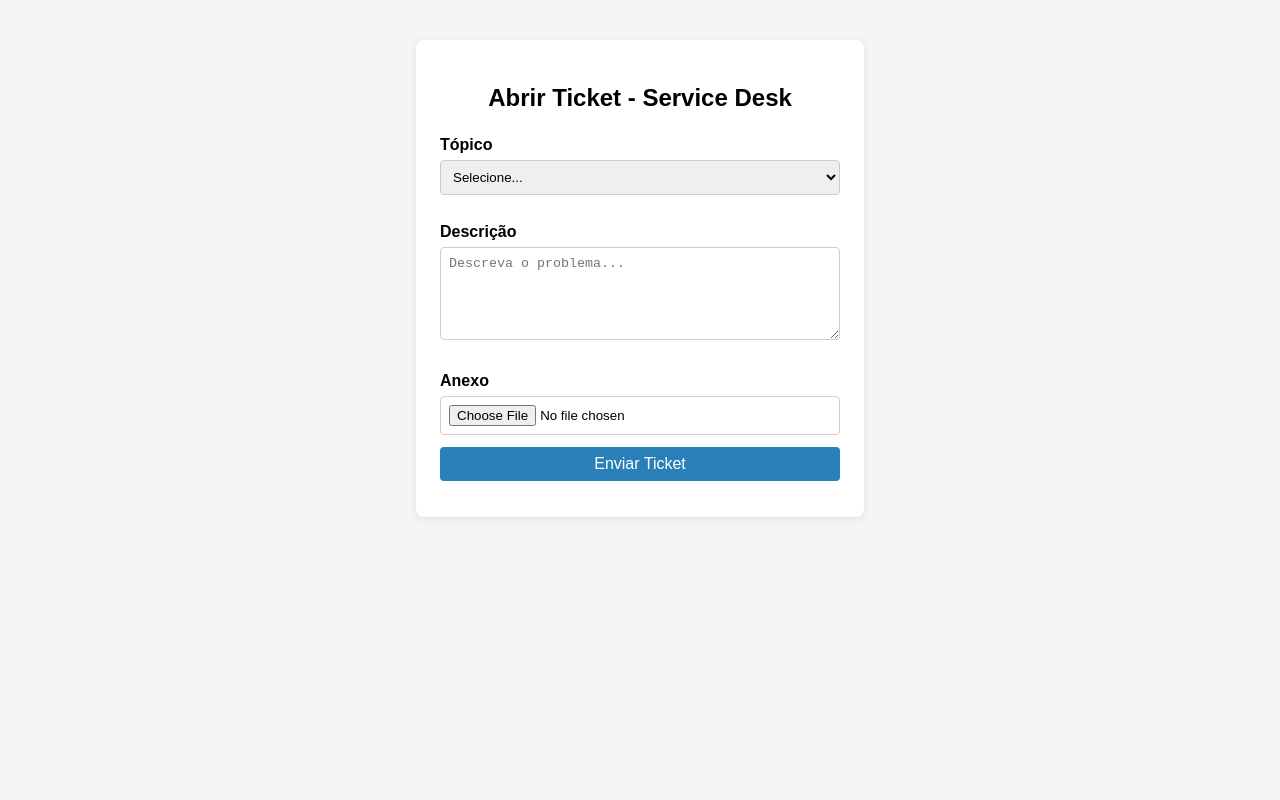
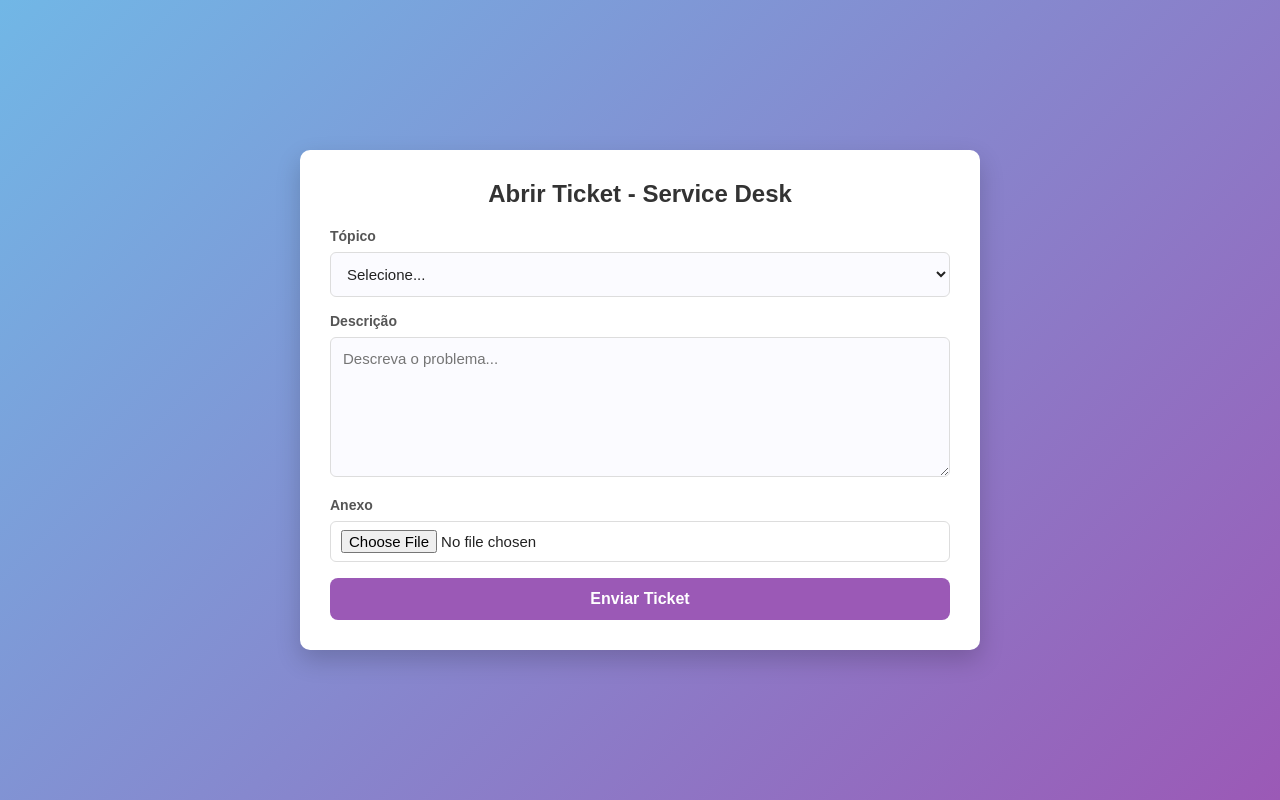
Before and after one commit to LucasAokiP/EAP_service_Desk, a plain HTML site: page chamado.html in a window 1280 px wide. Drawn offline with Linux system fonts and the light colour scheme.

Commit message:
adaptação do chamado.hmtl e adiçao da função quando der click no botão

```diff
--- a/chamado.html
+++ b/chamado.html
@@ -5,71 +5,34 @@
     <meta name="viewport" content="width=device-width, initial-scale=1.0">
     <script src="main.js" defer></script>
     <title>Service Desk</title>
-    <style>
-        body {
-            font-family: Arial, sans-serif;
-            background: #f5f5f5;
-            margin: 0;
-            padding: 0;
-        }
-        .container {
-            max-width: 400px;
-            margin: 40px auto;
-            background: #fff;
-            padding: 24px;
-            border-radius: 8px;
-            box-shadow: 0 2px 8px rgba(0,0,0,0.08);
-        }
-        h2 {
-            text-align: center;
-            margin-bottom: 24px;
-        }
-        label {
-            display: block;
-            margin-top: 16px;
-            margin-bottom: 6px;
-            font-weight: bold;
-        }
-        select, textarea, input[type="file"], button {
-            width: 100%;
-            padding: 8px;
-            margin-bottom: 12px;
-            border-radius: 4px;
-            border: 1px solid #ccc;
-            box-sizing: border-box;
-        }
-        button {
-            background: #2980b9;
-            color: #fff;
-            border: none;
-            cursor: pointer;
-            font-size: 1rem;
-        }
-        button:hover {
-            background: #1f6391;
-        }
-    </style>
+    <link rel="stylesheet" href="chamado.css">
 </head>
 <body>
     <div class="container">
         <h2>Abrir Ticket - Service Desk</h2>
-        <form>
+        <form id="form-chamado" method="post" action="#" enctype="multipart/form-data">
+            <div class="input-group">
                 <label for="topico">Tópico</label>
                 <select id="topico" name="topico" required>
                     <option value="">Selecione...</option>
-                <option value="hardware" class = 'categoria'>Hardware</option>
-                <option value="software" class = 'categoria'>Software</option>
-                <option value="rede" class = 'categoria'>Rede</option>
-                <option value="outros" class= 'categoria'>Outros</option>
+                    <option value="hardware">Hardware</option>
+                    <option value="software">Software</option>
+                    <option value="rede">Rede</option>
+                    <option value="outros">Outros</option>
                 </select>
-            <script></script>
+            </div>
+
+            <div class="input-group">
                 <label for="descricao">Descrição</label>
-            <textarea id="descricao" name="descricao" rows="5" required placeholder="Descreva o problema..."></textarea>
+                <textarea id="descricao" name="descricao" required placeholder="Descreva o problema..."></textarea>
+            </div>
 
+            <div class="input-group">
                 <label for="anexo">Anexo</label>
                 <input type="file" id="anexo" name="anexo" accept=".jpg,.jpeg,.png,.pdf,.doc,.docx">
+            </div>
 
-            <button type="submit">Enviar Ticket</button>
+            <button class="btn-submit" type="submit">Enviar Ticket</button>
         </form>
     </div>
 </body>
```
Lines whose indentation alone changed are shown as unchanged.
